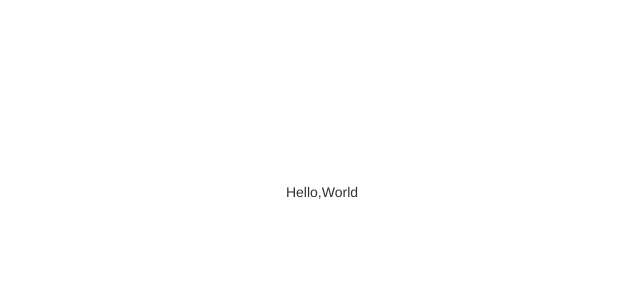
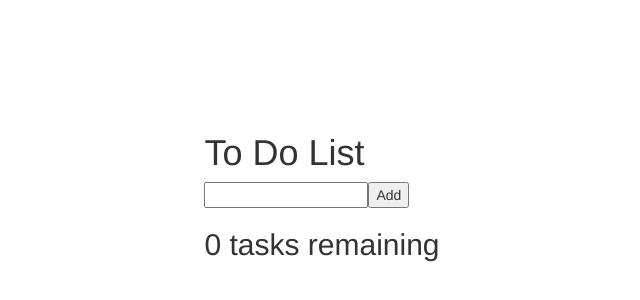
Before and after one commit to matteobraso/task-list, a React app: page / in a window 1280 px wide. Shown: the part 208-508 px from the top of the page, without its empty margins (318-958 px from the left). Built offline with nearby package versions, Linux system fonts and the light colour scheme.

Commit message:
created task list

```diff
--- a/src/index.jsx
+++ b/src/index.jsx
@@ -1,18 +1,115 @@
-import React from 'react';
+/* eslint-disable jsx-a11y/no-noninteractive-element-interactions */
+/* eslint-disable prefer-destructuring */
+/* eslint-disable jsx-a11y/click-events-have-key-events */
+/* eslint-disable react/no-multi-comp */
+/* eslint-disable react/destructuring-assignment */
+import React, { Component } from 'react';
 import ReactDOM from 'react-dom';
 
 import '../assets/stylesheets/application.scss';
 
-const Hello = ({ name }) => {
-  return (
-    <div>
-      Hello,
-      {name}
-    </div>
-  );
-};
+class ToDoList extends Component {
+  constructor(props) {
+    super(props);
+    this.state = {
+      toDoList: [],
+      toDoToAdd: "",
+      counter: 0
+    };
+    this.handleClick.bind(this);
+    this.onTextChange.bind(this);
+  }
+
+  onTextChange(event) {
+    this.setState({ toDoToAdd: event.currentTarget.value });
+  }
+
+  handleClick = (event) => {
+    event.preventDefault();
+    const toDoList = this.state.toDoList;
+    toDoList.push(this.state.toDoToAdd);
+    this.setState({
+      toDoList,
+      counter: this.state.counter + 1
+    });
+  }
+
+  counterUpdate = (isDone) => {
+    if (isDone === true) { this.setState({ counter: this.state.counter - 1 }); } else { this.setState({ counter: this.state.counter + 1 }); }
+  }
+
+  render() {
+    return (
+      <>
+        <div>
+          <h1>To Do List</h1>
+          <form>
+            <input
+              type="text"
+              defaultValue={this.state.toDoToAdd}
+              onChange={event => this.onTextChange(event)}
+            />
+
+            <button
+              type="submit"
+              onClick={(event) => {
+                return this.handleClick(event);
+              }}
+            >
+              Add
+            </button>
+          </form>
+
+          <h2 id="list-heading">
+            {this.state.counter}
+            {' '}
+            tasks remaining
+          </h2>
+
+          <ul>
+            {this.state.toDoList.map((element, index) => {
+              return <Task key={index} toDoName={element} counterUpdate={isDone => this.counterUpdate(isDone)} />;
+            })}
+          </ul>
+        </div>
+      </>
+    );
+  }
+}
+
+class Task extends Component {
+  constructor(props) {
+    super(props);
+    this.state = { isDone: false };
+  }
+
+  handleClick = () => {
+    const isDone = !this.state.isDone;
+    this.setState({ isDone });
+    this.props.counterUpdate(isDone);
+  }
+
+  render() {
+    return (
+      <>
+        <li
+          style={this.state.isDone ? { textDecoration: "line-through" } : null}
+        >
+          <input
+            id="todo-0"
+            type="checkbox"
+            onClick={() => {
+              return this.handleClick();
+            }}
+          />
+          {this.props.toDoName}
+        </li>
+      </>
+    );
+  }
+}
 
 const root = document.getElementById('root');
 if (root) {
-  ReactDOM.render(<Hello name="World" />, root);
+  ReactDOM.render(<ToDoList />, root);
 }
```
Also changed, not shown: 1 other file (tests, documents, lock files or other folders).
